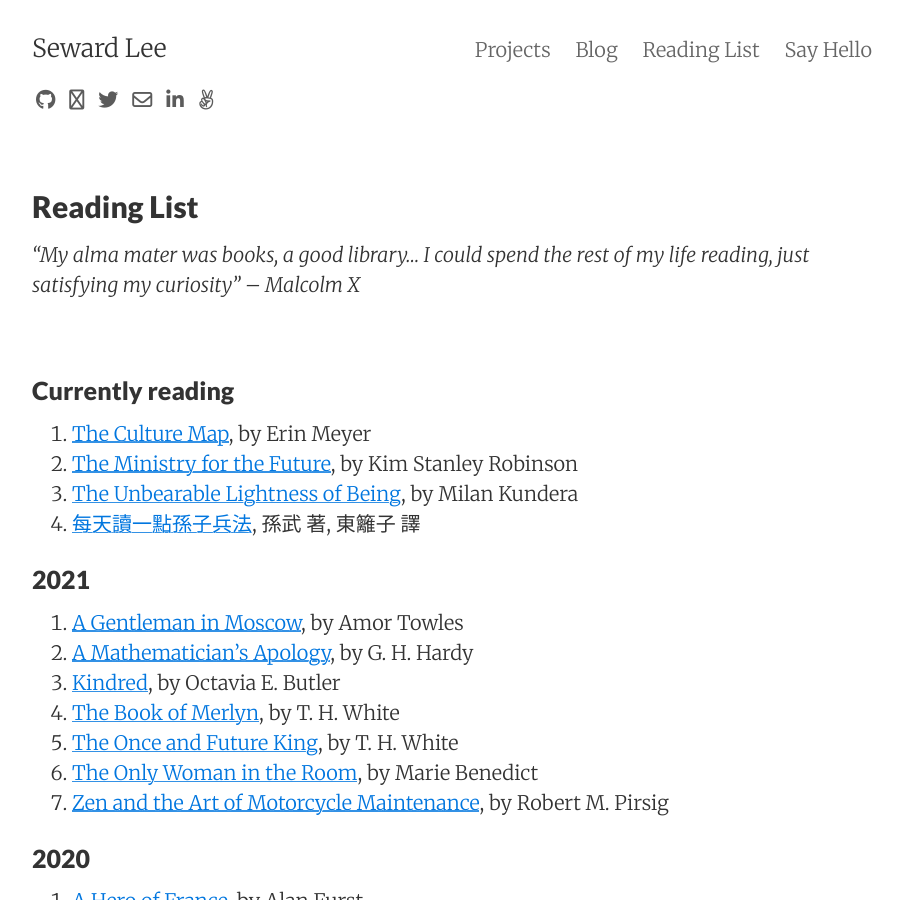
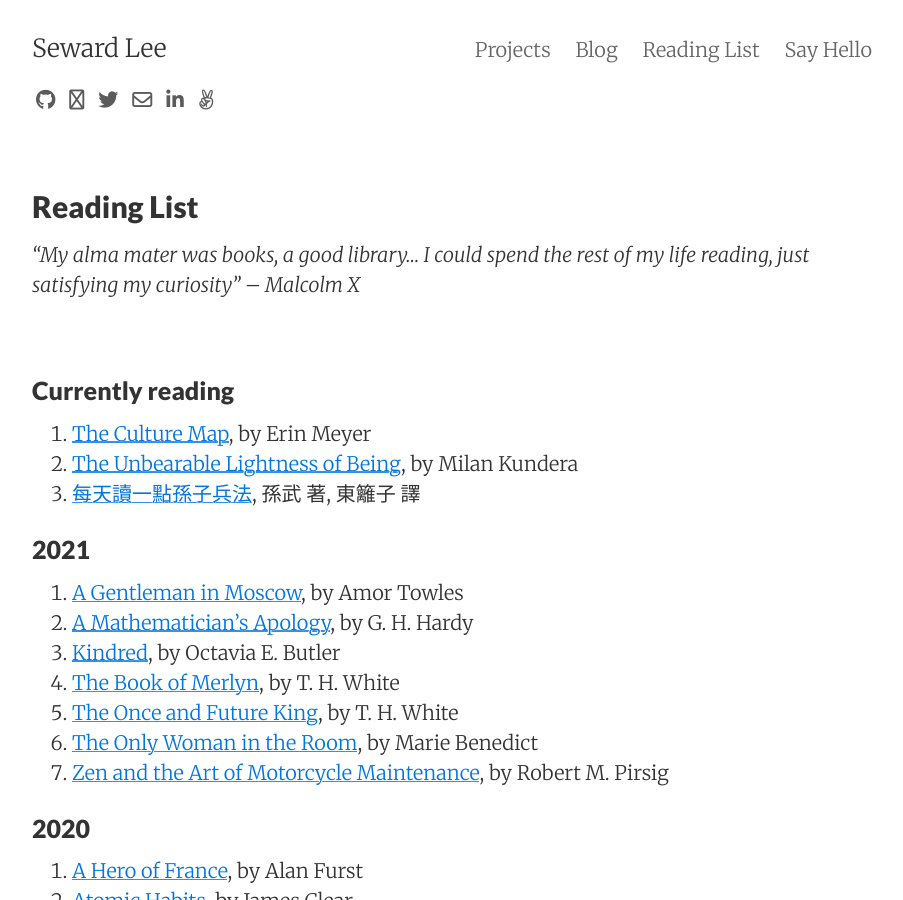
Before and after one commit to sewardlee337/sewardlee337.github.io, a Jekyll site: the page built from readinglist.md, in a window 1280 px wide and 900 px high. Shown: the whole window, without its empty margins (188-1091 px from the left). Built offline with Jekyll 4.4.1, drawn with Linux system fonts in a browser that asks for light colours; nearby versions of some CDN libraries.

Commit message:
Update reading list

```diff
--- a/readinglist.md
+++ b/readinglist.md
@@ -13,7 +13,6 @@ _"My alma mater was books, a good library... I could spend the rest of my life r
 ### Currently reading
 
 1. [The Culture Map](https://amzn.to/3qcG517), by Erin Meyer
-1. [The Ministry for the Future](https://amzn.to/3dVnzYh), by Kim Stanley Robinson
 1. [The Unbearable Lightness of Being](https://amzn.to/2MaEevM), by Milan Kundera
 1. [每天讀一點孫子兵法](https://bit.ly/3bNxnPL), 孫武 著, 東籬子 譯
 
```
